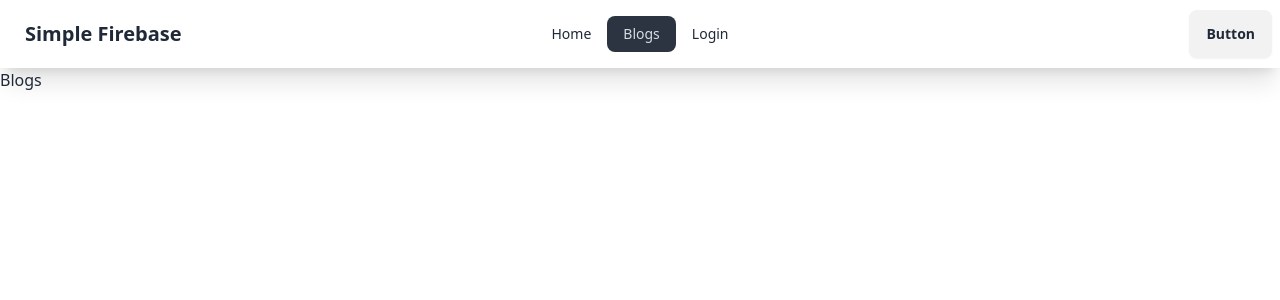
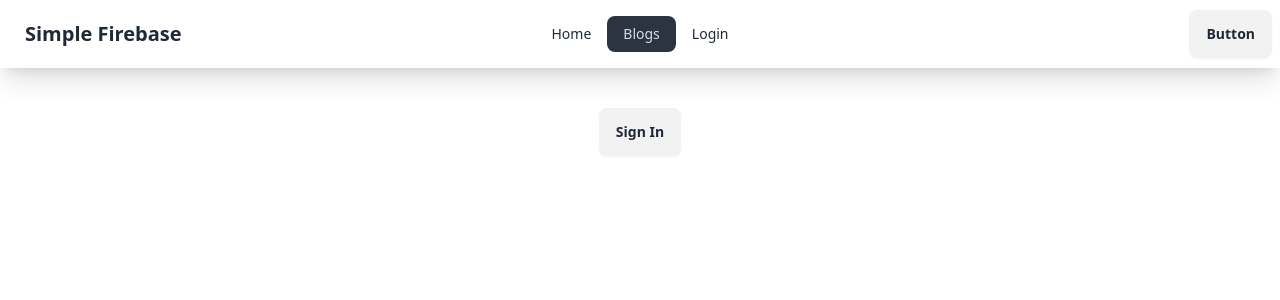
Before and after one commit to Sakhawat71/simple-firebase, a React (Vite) app: page /blogs in a window 1280 px wide. Shown: the top 300 px of the page. Built offline with nearby package versions, Linux system fonts and the light colour scheme.

Commit message:
sign up and sign out recap

```diff
--- a/src/Router/Router.jsx
+++ b/src/Router/Router.jsx
@@ -3,6 +3,7 @@ import ErrorPage from "../Pages/ErrorPage/ErrorPage";
 import Root from "../components/Root/Root";
 import Home from "../components/Home/Home";
 import Login from "../components/LogIn/Login";
+import GoogleLogin from "../components/LogIn/GoogleLogin";
 
 const MyRoute = createBrowserRouter([
     {
@@ -20,7 +21,7 @@ const MyRoute = createBrowserRouter([
             },
             {
                 path: "/blogs",
-                element: <div>Blogs</div>
+                element: <GoogleLogin></GoogleLogin>
             }
         ]
     }
--- a/src/components/LogIn/GitLogin.jsx
+++ /dev/null
@@ -1,11 +0,0 @@
-import React from 'react';
-
-const GitLogin = () => {
-    return (
-        <div>
-
-        </div>
-    );
-};
-
-export default GitLogin;
--- /dev/null
+++ b/src/components/LogIn/GoogleLogin.jsx
@@ -0,0 +1,57 @@
+import { GoogleAuthProvider, getAuth, signInWithPopup, signOut } from "firebase/auth";
+import { useState } from "react";
+import app from "../../firebase/firebase.init";
+
+const GoogleLogin = () => {
+
+    const [user,setUser] = useState(null)
+
+    const auth = getAuth(app);
+    const googleProvider = new GoogleAuthProvider();
+    const handelSignIn =()=>{
+        signInWithPopup(auth,googleProvider)
+        .then(result =>{
+            const siggnUser = result.user;
+            setUser(siggnUser);
+        })
+    }
+    const handelSignOut =()=>{
+        signOut(auth)
+        .then(()=>{
+            setUser(null)
+        })
+        .catch(error =>{
+            console.log('error',error)
+        })
+    }
+
+    console.log(user)
+
+    return (
+        <div>
+            <div className="flex justify-center my-10">
+                {
+                    user ?
+                    <button
+                    onClick={handelSignOut}
+                    className="btn"
+                    >Sign Out</button>
+                    :
+                    <button
+                    onClick={handelSignIn}
+                    className="btn"
+                    >Sign In</button>
+                }
+            </div>
+            <div className="text-center">
+                <figure className="flex justify-center">
+                    <img src={user?.photoURL} alt="" />
+                </figure>
+                <h1 className="text-2xl">{user?.displayName}</h1>
+                <p className="text-xl">{user?.email}</p>
+            </div>
+        </div>
+    );
+};
+
+export default GoogleLogin;
```
